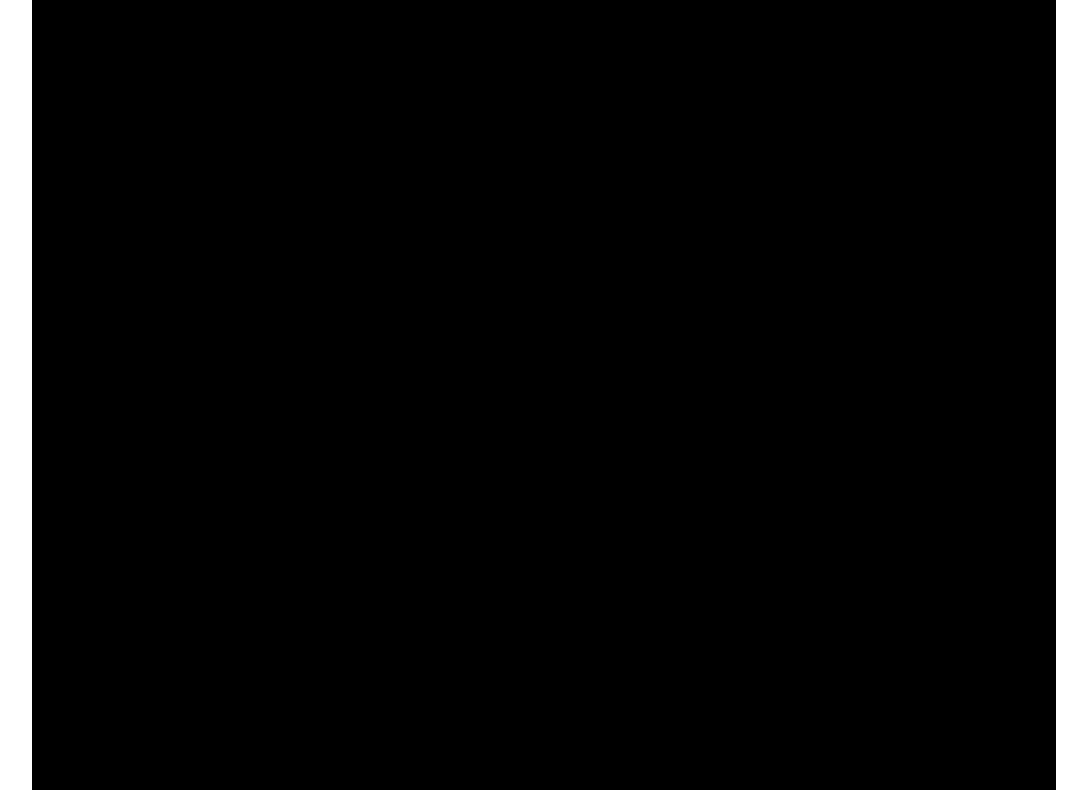
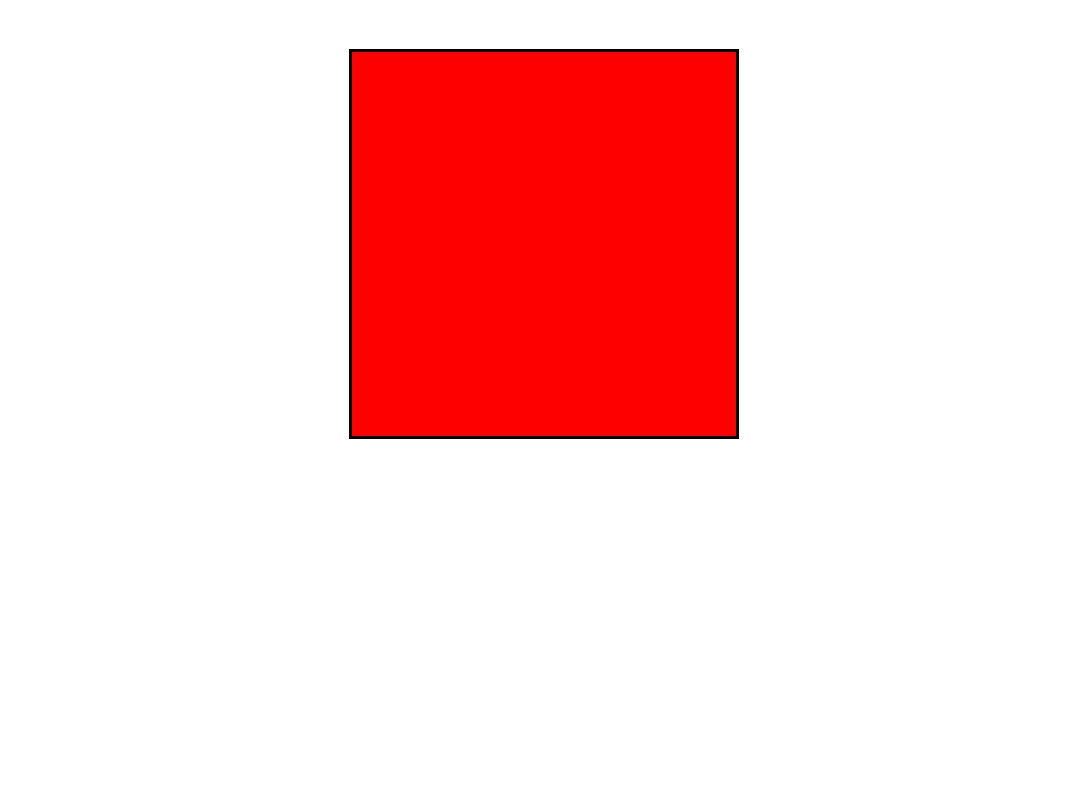
Before and after one commit to yskim308/etch-a-sketch, a plain HTML site: page index.html in a window 1280 px wide. Shown: the part 65-855 px from the top of the page, without its empty margins (96-1183 px from the left). After the commit the page ends 800 px from the top, so only its background shows below. Drawn offline with Linux system fonts and the light colour scheme.

Commit message:
abstract grid function in javascript

```diff
--- a/script.js
+++ b/script.js
@@ -1,12 +1,9 @@
+function generateGrid(pixelCount){
     const grid = document.querySelector("#grid");
-
-
-let pixelCount = 4;
-const gridWidth = grid.offsetWidth;
-console.log("width: " + gridWidth);
-
+    const gridWidth = grid.clientWidth;
     let pixelSize = gridWidth/pixelCount;
-console.log("pixel size: " + pixelSize);
+    console.log(gridWidth);
+    console.log(pixelSize);
     for (let a = 0; a < pixelCount; a++){
         for (let b = 0; b < pixelCount; b++){
             const square = document.createElement("div");
@@ -16,3 +13,6 @@ for (let a = 0; a < pixelCount; a++){
             grid.appendChild(square);
         }
     }
+}
+
+generateGrid(32);
--- a/styles.css
+++ b/styles.css
@@ -11,12 +11,16 @@
 }
 
 #grid{
+    margin: 5vw;
     display: flex;
     flex-wrap: wrap;
-    justify-content: center;
-    width: 80vw;
+    justify-content: end;
+    width: 30vw;
+    border-style: solid;
+    border-color: black;
 }
 
 .pixel{
-    background-color: black;
+    background-color: red;
+    border: none;
 }
```
Lines whose indentation alone changed are shown as unchanged.
